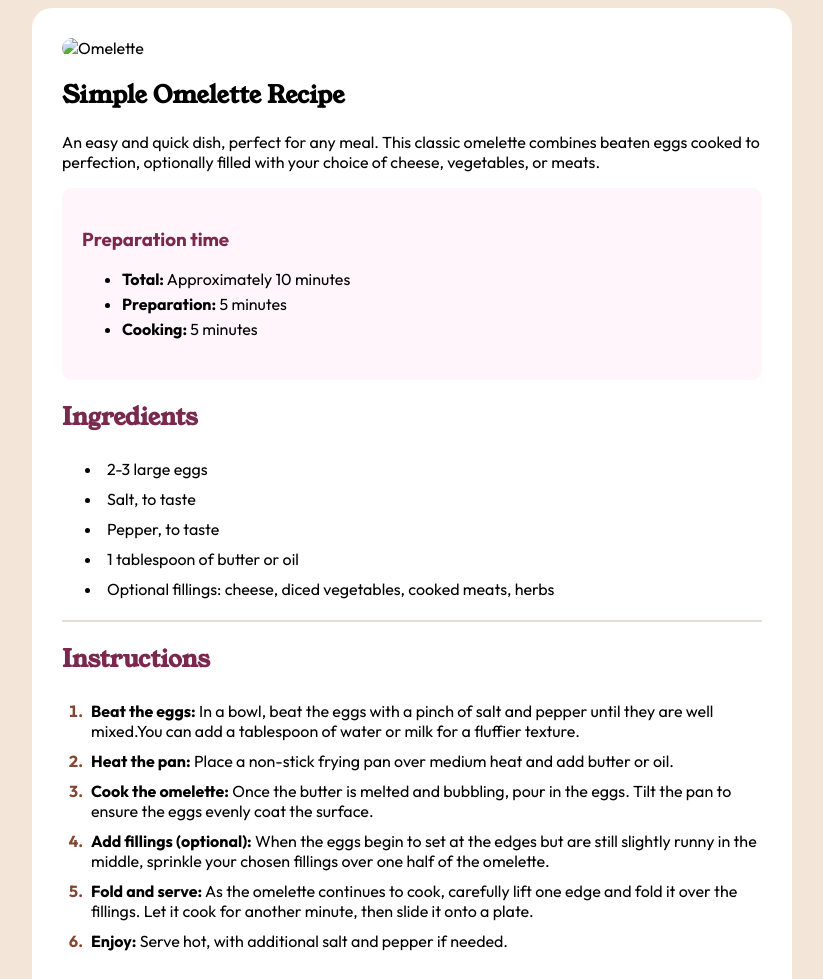
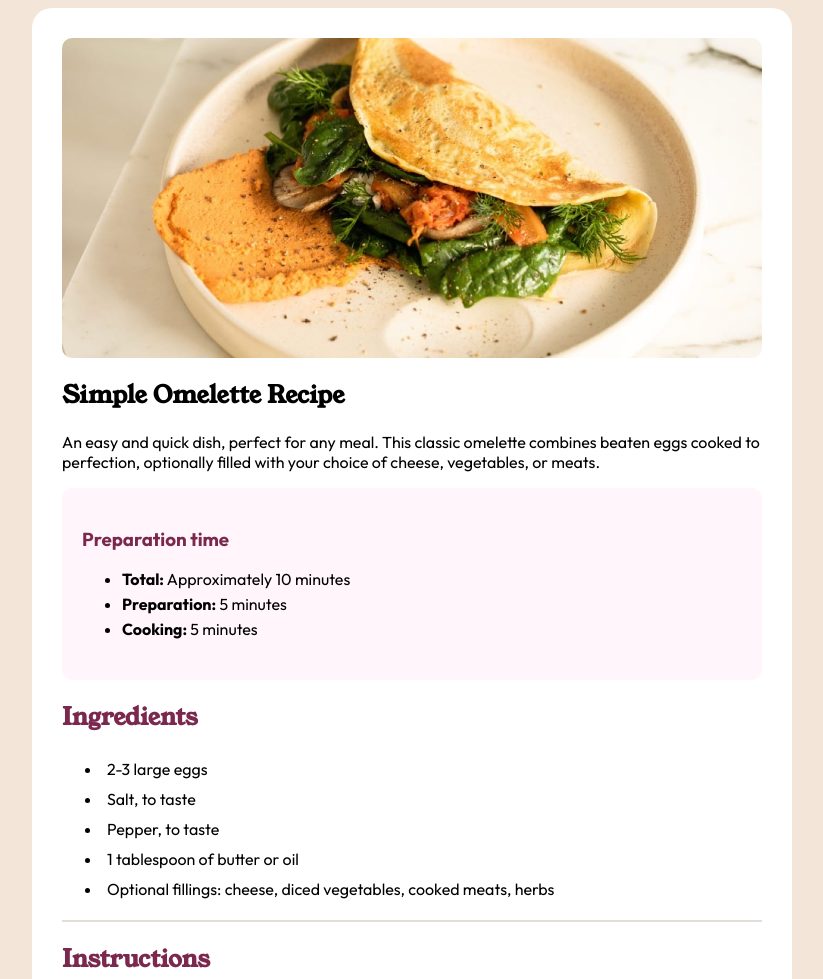
Before and after one commit to ElyMks/Simple-Omelette-Recipe, a plain HTML site: page index.html in a window 1280 px wide. Shown: the top 979 px of the page, without its empty margins (228-1051 px from the left). Drawn offline with Linux system fonts and the light colour scheme; the site is published under a folder, as on GitHub Pages, so addresses that start at the root find nothing.

Commit message:
envoi 30/12 bis

```diff
--- a/index.html
+++ b/index.html
@@ -19,7 +19,7 @@
 <body>
   <article>
   <main class="container">
-    <img class="container-img"src="/assets/images/image-omelette.jpeg" alt="Omelette" >
+    <img class="container-img" src="./assets/images/image-omelette.jpeg" alt="Omelette" >
 
     <h1>Simple Omelette Recipe</h1>
 
```
